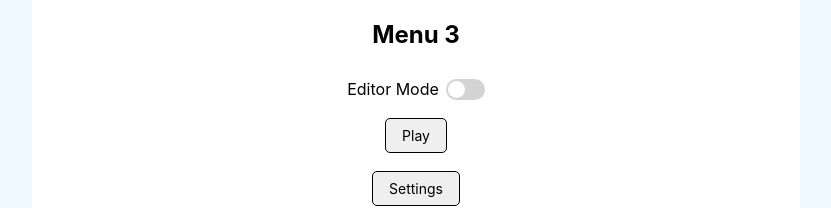
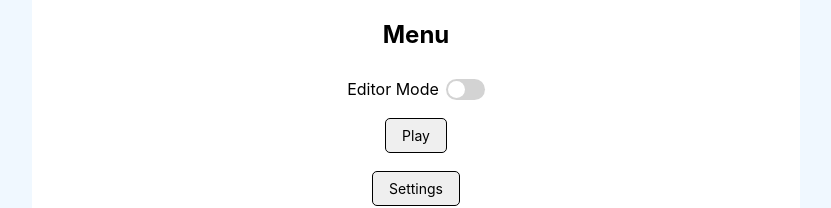
Before and after one commit to FaridSakhyzad/ig, a React (Create React App) app: page / in a window 1280 px wide. Shown: the top 208 px of the page, without its empty margins (224-1055 px from the left). Built offline with nearby package versions, Linux system fonts and the light colour scheme.

Commit message:
Music, User Input & Explosion Sounds | Optimize WIP IFrame Option

```diff
--- a/src/App.jsx
+++ b/src/App.jsx
@@ -67,6 +67,7 @@ import impact1 from './assets/sounds/impact-1.wav';
 import impact2 from './assets/sounds/impact-2.wav';
 import impact3 from './assets/sounds/impact-3.wav';
 import { throttle } from './utils';
+import { IFrame } from './IFrame';
 
 function App() {
   const dispatch = useDispatch();
@@ -136,9 +137,6 @@ function App() {
   ];
 
   const playImpactSound = () => {
-    return;
-
-    // eslint-disable-next-line no-unreachable
     if (!sound) {
       return;
     }
@@ -149,8 +147,8 @@ function App() {
     impactSounds[index].current.play();
   };
 
-  const playExplosionSoundThrottled = throttle(playExplosionSound, 100);
-  const playImpactSoundThrottled = throttle(playImpactSound, 100);
+  const playExplosionSoundThrottled = throttle(playExplosionSound, 10);
+  const playImpactSoundThrottled = throttle(playImpactSound, 10);
 
   const handleAdminModeChange = ({ target: { checked } }) => {
     localStorage.setItem('editorMode', checked);
@@ -579,6 +577,10 @@ function App() {
   const musicEl = useRef(null);
 
   useEffect(() => {
+    if (!musicEl.current) {
+      return;
+    }
+
     if (music) {
       musicEl.current.play();
     } else {
@@ -670,7 +672,7 @@ function App() {
       )}
       {currentScreen === SCREEN_MODES.menu && (
         <div className="screen" id="screen">
-          <h2>Menu 3</h2>
+          <h2>Menu</h2>
           <ul className="mainMenu">
             <li className="mainMenu-item">
               {/* eslint-disable-next-line jsx-a11y/label-has-associated-control */}
@@ -736,6 +738,7 @@ function App() {
       {/* eslint-disable-next-line jsx-a11y/media-has-caption */}
       <audio ref={dropSoundEl3} src={drop3} className="mainMenuAudio" />
 
+      <IFrame>
         {/* eslint-disable-next-line jsx-a11y/media-has-caption */}
         <audio ref={explosionSoundEl1} className="mainMenuAudio" preload="auto">
           <source src={pop1} type="audio/wav" />
@@ -773,6 +776,7 @@ function App() {
         <audio ref={impactSoundEl3} className="mainMenuAudio" preload="auto">
           <source src={impact3} type="audio/wav" />
         </audio>
+      </IFrame>
     </div>
   );
 }
--- /dev/null
+++ b/src/IFrame.jsx
@@ -0,0 +1,24 @@
+import React, { useState } from 'react';
+import { createPortal } from 'react-dom';
+import PropTypes from 'prop-types';
+
+export function IFrame({ children, ...props }) {
+  const [contentRef, setContentRef] = useState(null);
+  const mountNode = contentRef?.contentWindow?.document?.body;
+
+  return (
+    // eslint-disable-next-line react/jsx-props-no-spreading
+    <iframe title="iframe" {...props} ref={setContentRef}>
+      {mountNode && createPortal(children, mountNode)}
+    </iframe>
+  );
+}
+
+IFrame.propTypes = {
+  // eslint-disable-next-line react/forbid-prop-types
+  children: PropTypes.any,
+};
+
+IFrame.defaultProps = {
+  children: null,
+};
```
Lines whose indentation alone changed are shown as unchanged.
